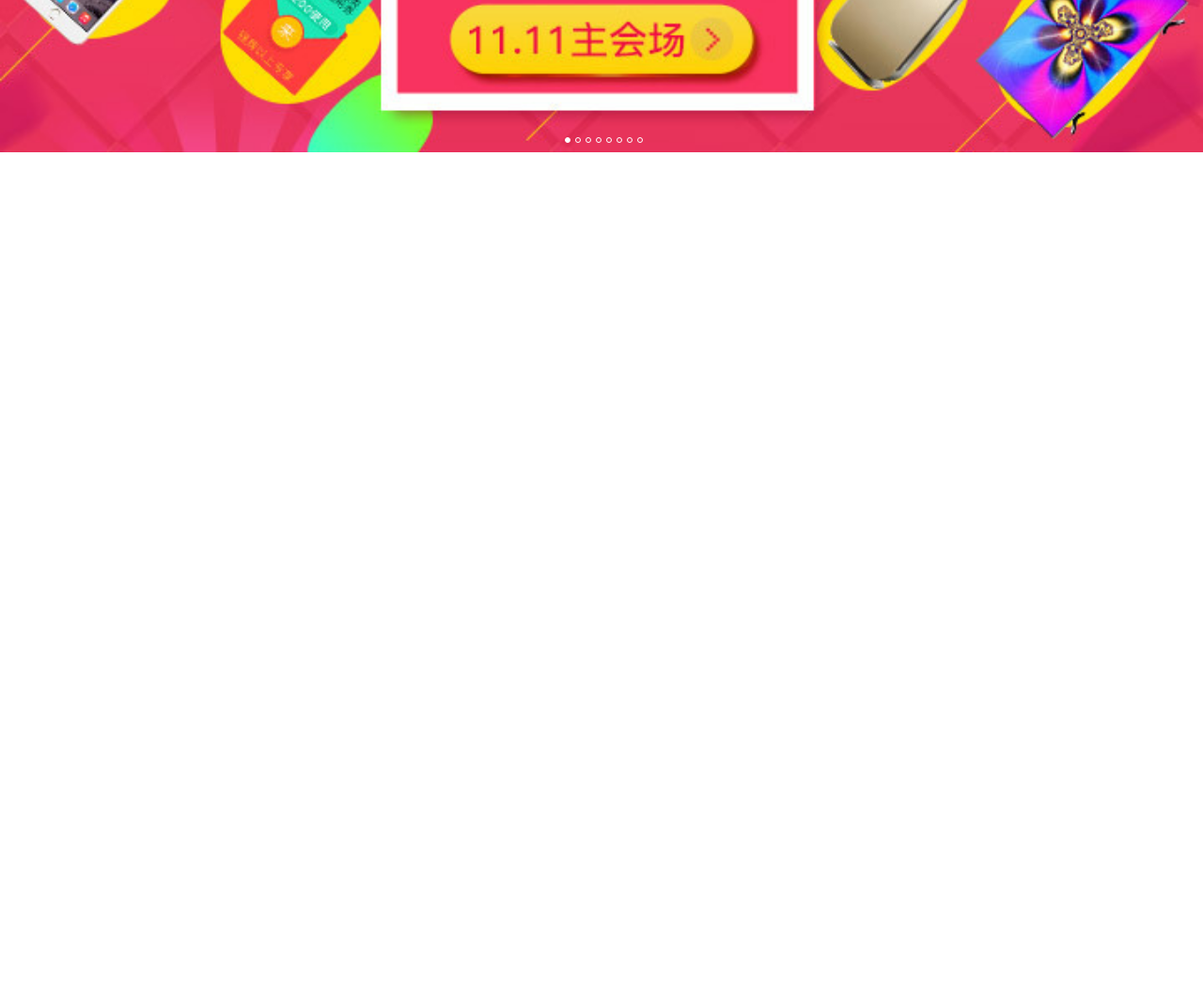
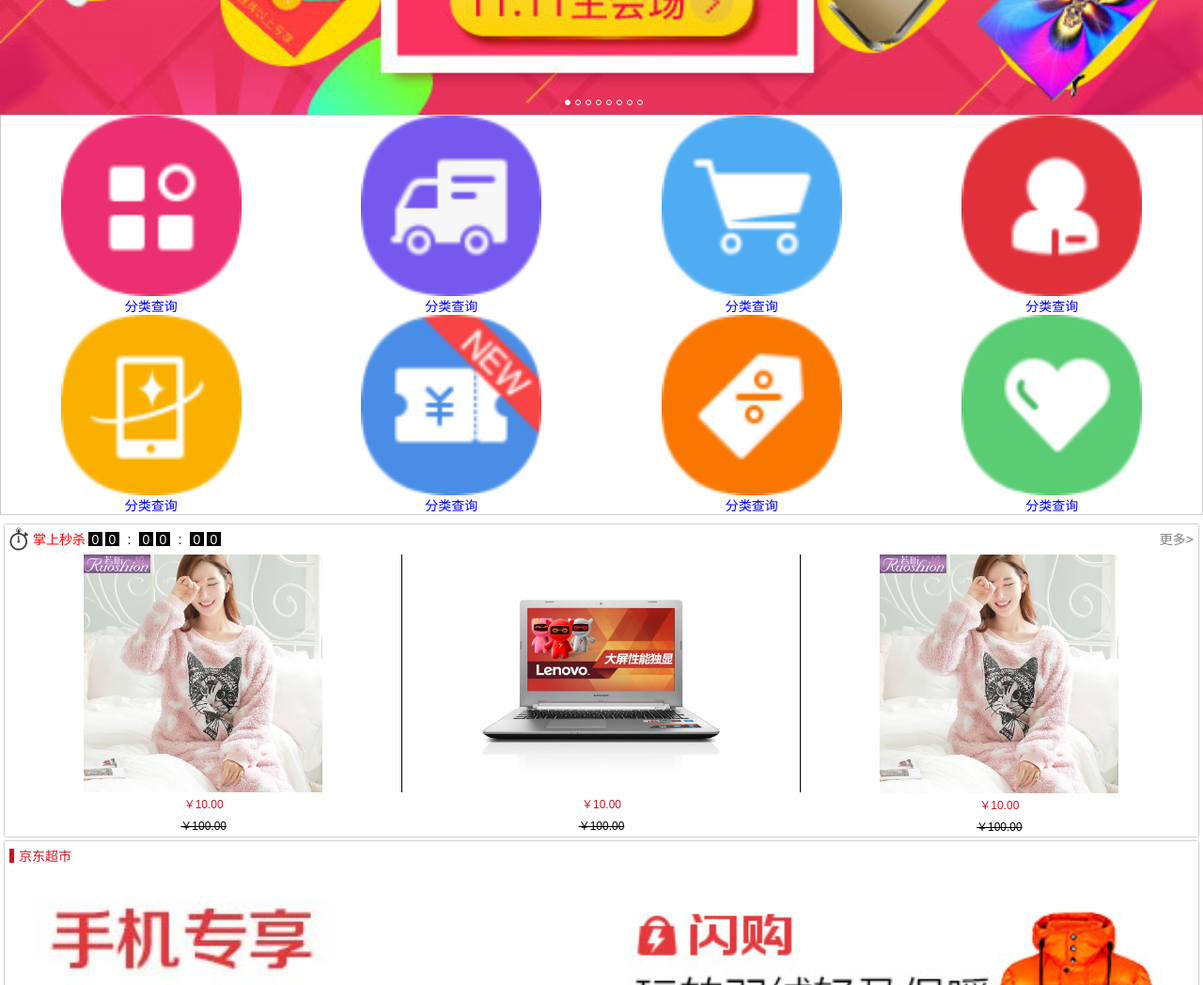
Before and after one commit to tianwening/jd_mobile, a plain HTML site: page 京东移动静态页面/index.html in a window 1280 px wide. Shown: the part 500-1548 px from the top of the page at 94% size. Before the commit the page ends 800 px from the top, so only its background shows below. Drawn offline with Linux system fonts and the light colour scheme.

Commit message:
基本完成首页，待动画

```diff
--- a/京东移动静态页面/css/base.css
+++ b/京东移动静态页面/css/base.css
@@ -35,7 +35,7 @@ ol,ul {
 
 /*清除浮动*/
 .clearfix::before,
-.clear::after {
+.clearfix::after {
 	content: "";
 	display: block;
 	height: 0;
--- a/京东移动静态页面/css/index.css
+++ b/京东移动静态页面/css/index.css
@@ -4,10 +4,13 @@
 .jd_header {
 	height: 40px;
 	width: 100%;
-	background-color: rgb(201,21,25);
-	position: relative;
+	background-color: transparent;
+	position: fixed;
 	padding-left: 70px;
 	padding-right: 60px;
+	left: 0;
+	top: 0;
+	z-index: 99;
 }
 .jd_header .header_logo {
 	width: 60px;
@@ -87,3 +90,152 @@
 .jd_banner .banner_index li.current {
 	background-color: #fff;
 }
+.jd_nav {
+	width: 100%;
+	border: 1px solid #ccc;
+	background-color: #fff;
+}
+.jd_nav ul {
+
+}
+.jd_nav ul li {
+	float: left;
+	width: 25%;
+}
+.jd_nav ul li a {
+	display: block;
+	width: 100%;
+}
+.jd_nav ul li a img {
+	display: block;
+	width: 60%;
+	margin: 0 auto;
+}
+.jd_nav ul li a p {
+	text-align: center;
+	padding: 0 5px;
+}
+.jd_main {
+	margin-top: 10px;
+	padding: 0 5px;
+	width: 100%;
+}
+.jd_main .main_content {
+	width: 100%;
+	min-height: 150px;
+	box-shadow: 0 0 2px grey;
+	margin-bottom: 5px;
+	background-color: #fff;
+}
+.content_top {
+	width: 100%;
+	height: 32px;
+}
+.content_top span:first-child {
+	float: left;
+	width: 20px;
+	height: 25px;
+	margin-top: 3.5px;
+	margin-left: 5px;
+	background-image: url('../images/seckill-icon.png');
+	background-repeat: no-repeat;
+	-webkit-background-size: 20px 25px;
+	background-size: 20px 25px;
+}
+.content_top span:nth-child(2) {
+	float: left;
+	color: red;
+	line-height: 32px;
+	margin-left: 5px;
+}
+.content_top ul {
+	padding-top: 8.5px;
+}
+.content_top:nth-child(1) ul li {
+	float: left;
+	width: 15px;
+	height: 15px;
+	margin-left: 3px;
+	background-color: #000;
+	color: #fff;
+	text-align: center;
+}
+.content_top:nth-child(1) ul li:nth-child(3),.content_top ul li:nth-child(6){
+	color: #000;
+	background-color: #fff;
+}
+.content_top:nth-child(1) a {
+	float: right;
+	color: grey;
+	margin-right: 5px;
+	height: 100%;
+	line-height: 32px;
+}
+.content_bottom {
+	width: 100%;
+}
+.content_bottom ul{
+	width: 100%;
+}
+.content_bottom ul li {
+	float: left;
+	width: 33.333%;
+}
+.content_bottom ul li a{
+	display: block;
+	width: 100%;
+	border-right: 1px solid #000;
+}
+.content_bottom ul li:last-child a{
+	border-right: none;
+}
+.content_bottom li a img {
+	display: block;
+	width: 60%;
+	margin: 0 auto;
+}
+.content_bottom li p {
+	text-align: center;
+	padding: 3px 0;
+	font-size: 12px;
+}
+.content_bottom li p:nth-child(2){
+	color: rgb(201, 21, 35);
+}
+.content_bottom li p:nth-child(3){
+	color: black;
+	text-decoration: line-through;
+}
+.show_top {
+	width: 100%;
+	height: 32px;
+}
+.show_top span::before {
+	content: '';
+    position: absolute;
+    height: 15px;
+    width: 5px;
+    background-color: rgb(201, 21, 35);
+    left: -10px;
+    top: 8.5px;
+}
+.show_top span {
+	color: rgb(201, 21, 35);
+    line-height: 32px;
+    margin-left: 15px;
+    position: relative;
+}
+.show_bottom {
+	width: 100%;
+}
+.show_bottom li {
+	width: 50%;
+}
+.show_bottom li a {
+	display: block;
+	width: 100%;
+}
+.show_bottom li a img{
+	display: block;
+	width: 100%;
+}
--- a/京东移动静态页面/index.html
+++ b/京东移动静态页面/index.html
@@ -44,6 +44,134 @@
 				<li></li>
 			</ul>
 		</div>
+		<!-- 导航栏 -->
+		<div class="jd_nav">
+			<ul class="clearfix">
+				<li>
+					<a href="#">
+						<img src="images/nav0.png" alt="">
+						<p>分类查询</p>
+					</a>
+				</li>
+				<li>
+					<a href="#">
+						<img src="images/nav1.png" alt="">
+						<p>分类查询</p>
+					</a>
+				</li>
+				<li>
+					<a href="#">
+						<img src="images/nav2.png" alt="">
+						<p>分类查询</p>
+					</a>
+				</li>
+				<li>
+					<a href="#">
+						<img src="images/nav3.png" alt="">
+						<p>分类查询</p>
+					</a>
+				</li>
+				<li>
+					<a href="#">
+						<img src="images/nav4.png" alt="">
+						<p>分类查询</p>
+					</a>
+				</li>
+				<li>
+					<a href="#">
+						<img src="images/nav5.png" alt="">
+						<p>分类查询</p>
+					</a>
+				</li>
+				<li>
+					<a href="#">
+						<img src="images/nav6.png" alt="">
+						<p>分类查询</p>
+					</a>
+				</li>
+				<li>
+					<a href="#">
+						<img src="images/nav7.png" alt="">
+						<p>分类查询</p>
+					</a>
+				</li>
+			</ul>
+		</div>
+		<!-- 主要内容区域 -->
+		<div class="jd_main">
+			<div class="main_content">
+				<div class="content_top clearfix">
+					<span></span>
+					<span>掌上秒杀</span>
+					<ul class="f_l clearfix">
+						<li>0</li>
+						<li>0</li>
+						<li>:</li>
+						<li>0</li>
+						<li>0</li>
+						<li>:</li>
+						<li>0</li>
+						<li>0</li>
+					</ul>
+					<a href="#">更多></a>
+				</div>
+				<div class="content_bottom">
+				<ul class="clearfix">
+					<li>
+						<a href="#"><img src="images/detail01.jpg" alt=""></a>
+						<p>￥10.00</p>
+						<p>￥100.00</p>
+					</li>
+					<li>
+						<a href="#"><img src="images/detail02.jpg" alt=""></a>
+						<p>￥10.00</p>
+						<p>￥100.00</p>
+					</li>
+					<li>
+						<a href="#"><img src="images/detail01.jpg" alt=""></a>
+						<p>￥10.00</p>
+						<p>￥100.00</p>
+					</li>
+				</ul>
+				</div>
+			</div>
+			<div class="main_content">
+				<div class="show_top">
+					<span class="f_l clearfix">京东超市</span>
+				</div>
+				<div class="show_bottom">
+					<ul class="clearfix">
+						<li class="f_l"><a href="#"><img src="images/cp1.jpg" alt=""></a></li>
+						<li class="f_r"><a href="#"><img src="images/cp2.jpg" alt=""></a></li>
+						<li class="f_r"><a href="#"><img src="images/cp3.jpg" alt=""></a></li>
+					</ul>
+				</div>
+			</div>
+			<div class="main_content">
+				<div class="show_top">
+					<span class="f_l clearfix">京东超市</span>
+				</div>
+				<div class="show_bottom">
+					<ul class="clearfix">
+						<li class="f_l"><a href="#"><img src="images/cp2.jpg" alt=""></a></li>
+						<li class="f_r"><a href="#"><img src="images/cp1.jpg" alt=""></a></li>
+						<li class="f_r"><a href="#"><img src="images/cp3.jpg" alt=""></a></li>
+					</ul>
+				</div>
+			</div>
+			<div class="main_content">
+				<div class="show_top">
+					<span class="f_l clearfix">京东超市</span>
+				</div>
+				<div class="show_bottom">
+					<ul class="clearfix">
+						<li class="f_l"><a href="#"><img src="images/cp3.jpg" alt=""></a></li>
+						<li class="f_r"><a href="#"><img src="images/cp1.jpg" alt=""></a></li>
+						<li class="f_r"><a href="#"><img src="images/cp2.jpg" alt=""></a></li>
+					</ul>
+				</div>
+			</div>
+		</div>
 	</div>
 </body>
 </html>
```
